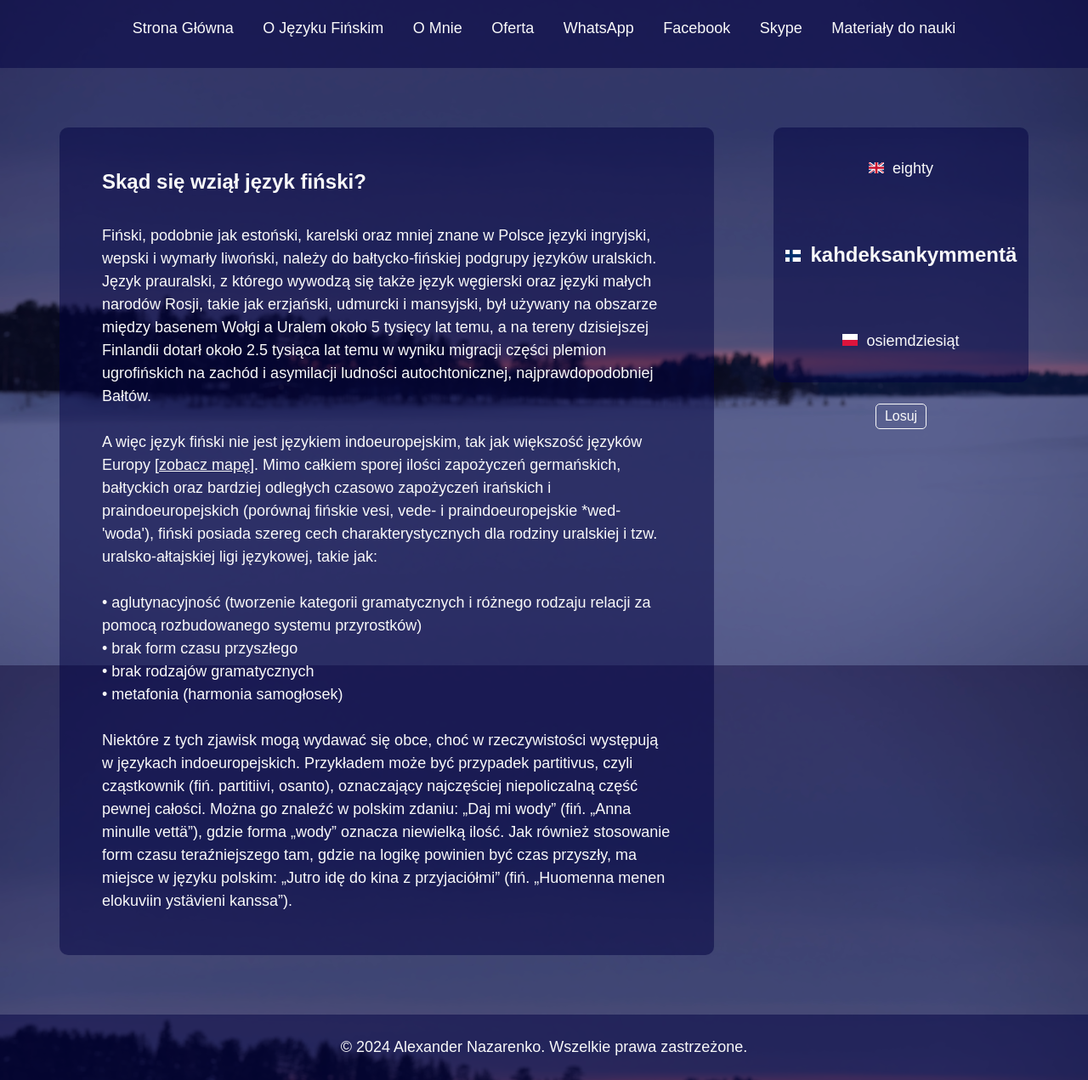
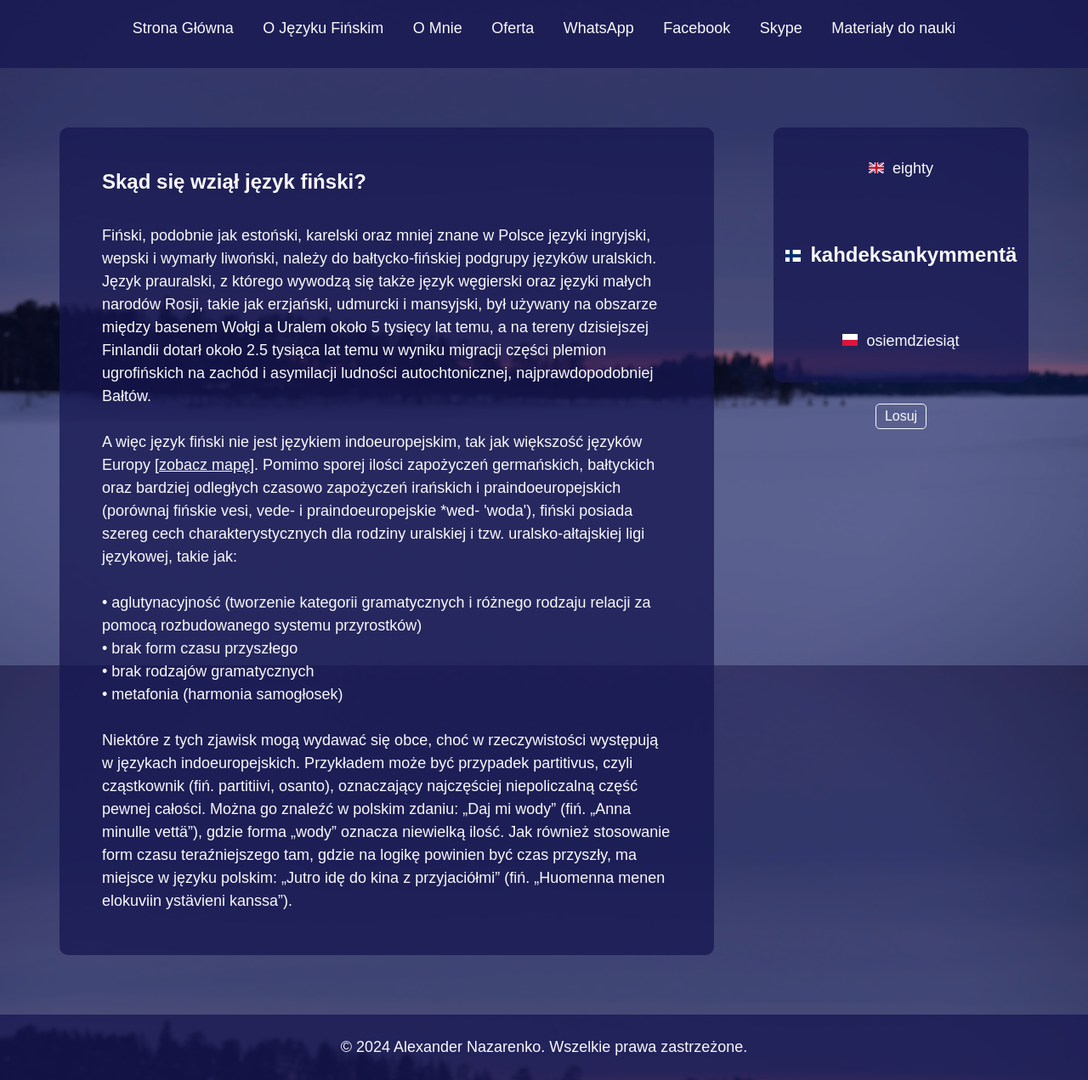
Before and after one commit to aleksanterinazarenko/portfolio, a plain HTML site: page o-jezyku-finskim.html in a window 1280 px wide. Shown: the part 70-1341 px from the top of the page at 85% size. Drawn offline with Linux system fonts and the light colour scheme; a web font is replaced by a local one.

Commit message:
Add files via upload

```diff
--- a/o-jezyku-finskim.html
+++ b/o-jezyku-finskim.html
@@ -31,7 +31,7 @@
             <h2>Skąd się wziął język fiński?</h2><br>
             <p>Fiński, podobnie jak estoński, karelski oraz mniej znane w Polsce języki ingryjski, wepski i wymarły liwoński, należy do bałtycko-fińskiej podgrupy języków uralskich. Język prauralski, z którego wywodzą się także język węgierski oraz języki małych narodów Rosji, takie jak erzjański, udmurcki i mansyjski, był używany na obszarze między basenem Wołgi a Uralem około 5 tysięcy lat temu, a na tereny dzisiejszej Finlandii dotarł około 2.5 tysiąca lat temu w wyniku migracji części plemion ugrofińskich na zachód i asymilacji ludności autochtonicznej, najprawdopodobniej Bałtów.
                 <br><br>
-                A więc język fiński nie jest językiem indoeuropejskim, tak jak większość języków Europy <a href="https://aleksanterinazarenko.github.io/interactivemap-europe/" target="_blank">[zobacz mapę]</a>. Mimo całkiem sporej ilości zapożyczeń germańskich, bałtyckich oraz bardziej odległych czasowo zapożyczeń irańskich i praindoeuropejskich (porównaj fińskie vesi, vede- i praindoeuropejskie *wed- 'woda'), fiński posiada szereg cech charakterystycznych dla rodziny uralskiej i tzw. uralsko-ałtajskiej ligi językowej, takie jak:<br><br>
+                A więc język fiński nie jest językiem indoeuropejskim, tak jak większość języków Europy <a href="https://aleksanterinazarenko.github.io/interactivemap-europe/" target="_blank">[zobacz mapę]</a>. Pomimo sporej ilości zapożyczeń germańskich, bałtyckich oraz bardziej odległych czasowo zapożyczeń irańskich i praindoeuropejskich (porównaj fińskie vesi, vede- i praindoeuropejskie *wed- 'woda'), fiński posiada szereg cech charakterystycznych dla rodziny uralskiej i tzw. uralsko-ałtajskiej ligi językowej, takie jak:<br><br>
                 • aglutynacyjność (tworzenie kategorii gramatycznych i różnego rodzaju relacji za pomocą rozbudowanego systemu przyrostków)<br>
                 • brak form czasu przyszłego<br>
                 • brak rodzajów gramatycznych<br>
--- a/styles.css
+++ b/styles.css
@@ -12,7 +12,7 @@ body {
 }
 
 header {
-    background: rgba(0, 0, 64, 0.5);
+    background: rgba(22, 22, 80, 0.75);
     padding: 20px;
     text-align: center;
 }
@@ -61,7 +61,7 @@ main {
     flex: 3;
     padding: 50px;
     margin-top: 50px;
-    background: rgba(0, 0, 64, 0.5);
+    background: rgba(22, 22, 80, 0.75);
     border-radius: 10px;
 }
 
@@ -124,7 +124,7 @@ main {
 .gadget {
     width: 300px;
     height: 300px;
-    background: rgba(0, 0, 64, 0.5);
+    background: rgba(22, 22, 80, 0.75);
     display: flex;
     flex-direction: column;
     justify-content: space-around;
@@ -174,7 +174,7 @@ main {
 }
 
 footer {
-    background: rgba(0, 0, 64, 0.5);
+    background: rgba(22, 22, 80, 0.75);
     color: #f9f9f9ff;
     text-align: center;
     padding: 10px;
```
